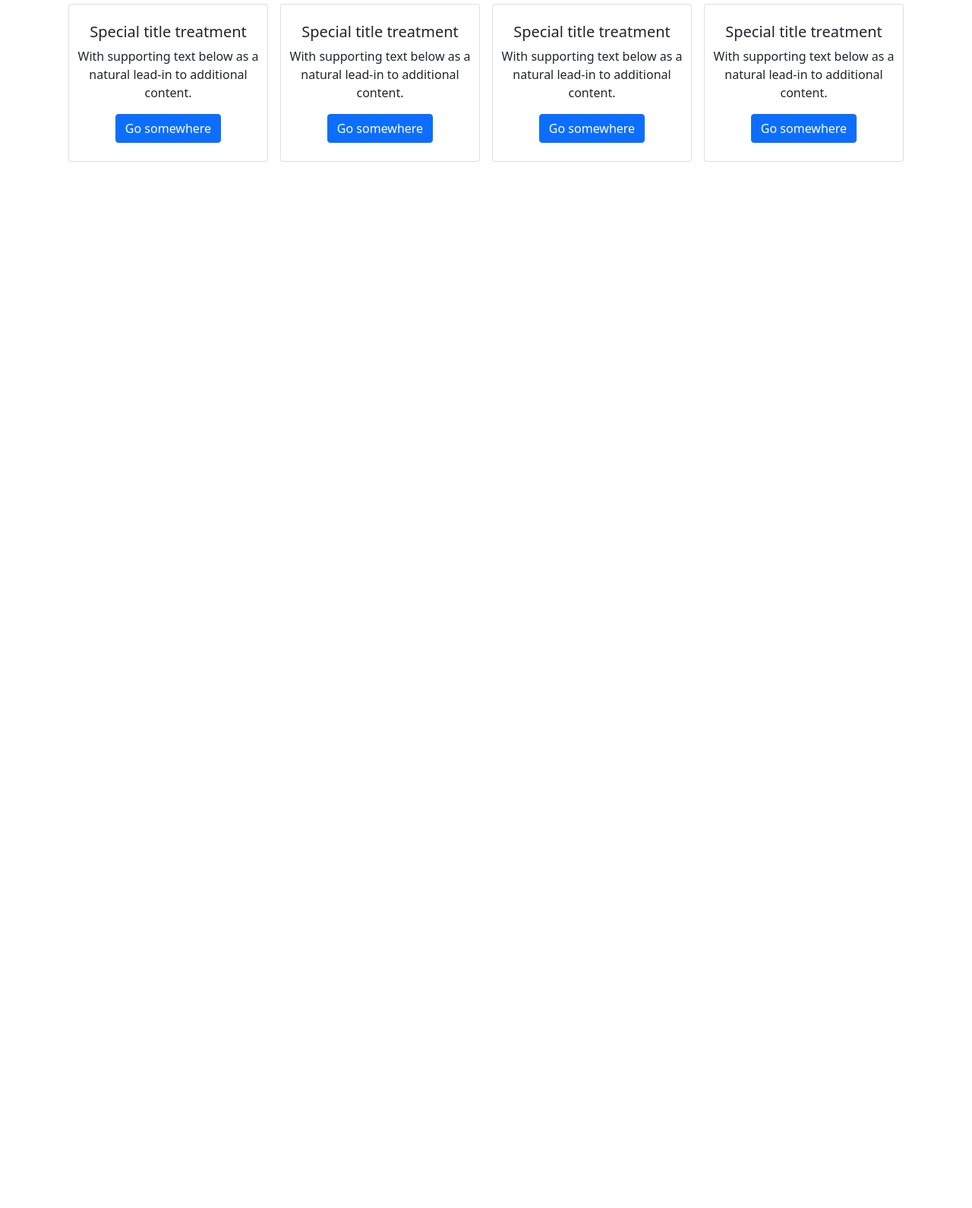
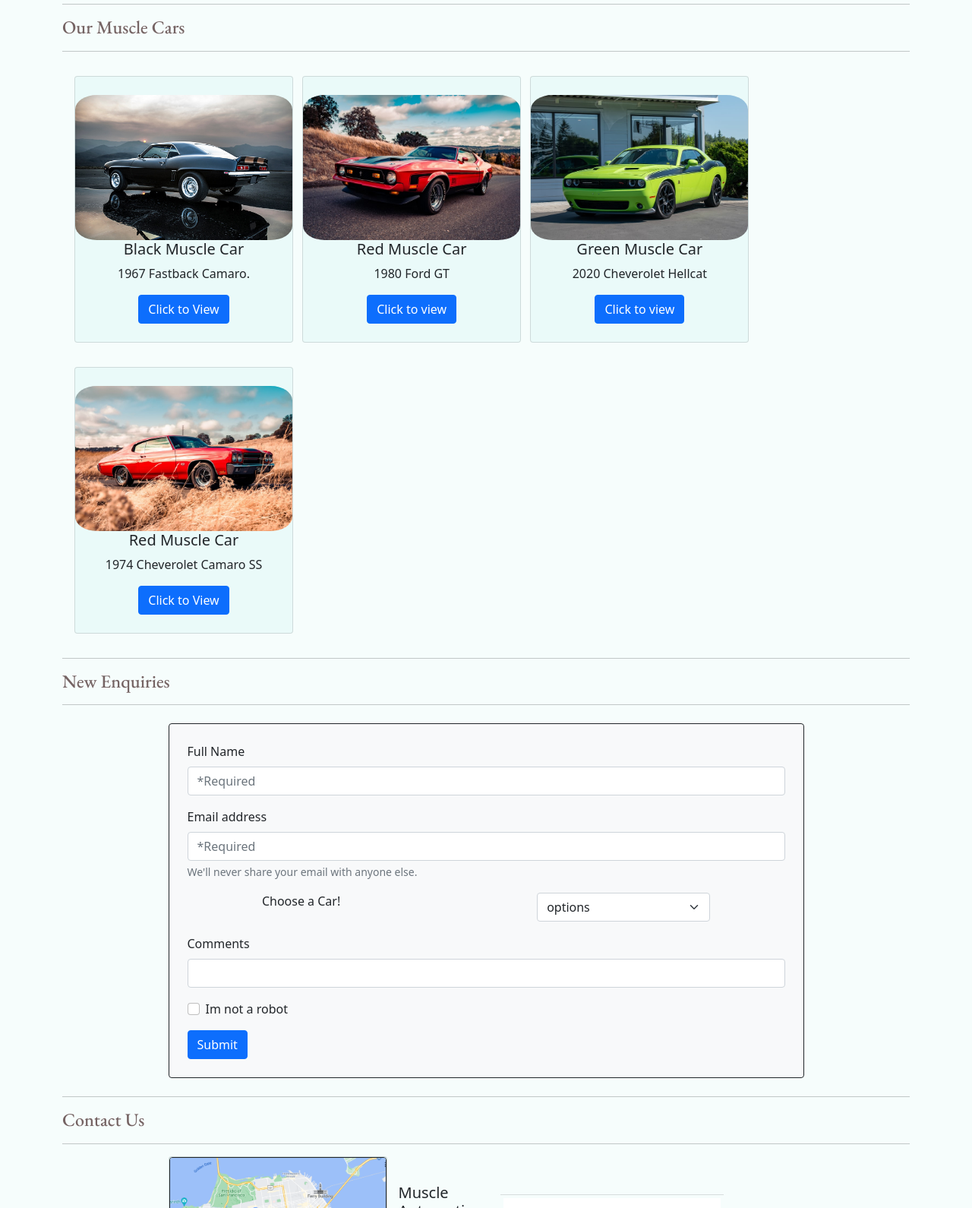
Before and after one commit to emTech-projectDevelopment/ColmarWebAssessement, a plain HTML site: page index.html in a window 1280 px wide. Shown: the part 255-1845 px from the top of the page at 76% size. Before the commit the page ends 800 px from the top, so only its background shows below. Drawn offline with nearby package versions, Linux system fonts and the light colour scheme.

Commit message:
Completed Website -SideNote- Need to center margins for cars section on xs sm breakpoint

```diff
--- a/asset/css/styles.css
+++ b/asset/css/styles.css
@@ -0,0 +1,43 @@
+*,
+*::before,
+*::after {
+    margin: 0;
+    padding: 0;
+    box-sizing: border-box;
+}
+body {
+    position: relative;
+    z-index: 2;
+    background-color: #bdf1ee1f;
+}
+.card {
+    background-color: #bdf1ee33;
+
+}
+.nav-link,
+h4 {
+    color: rgb(117, 99, 99);
+    font-family: 'EB Garamond';
+    font-size: 1.5rem
+}
+.nav-link:hover {
+    color: gray;
+    transform: scale(1.1);
+    box-shadow: 1px 1px 2px 2px silver;
+    border-radius: 15px;
+}
+
+#carImg {
+    position: relative;
+    transition: transform 650ms box-shadow 650ms;
+    border-radius: 10%;
+}
+#carImg:hover {
+    z-index: 1;
+    border-radius: 15px;
+    box-shadow: 2px 2px 5px 5px #d8d8d8;
+    transform: scale(1.58);
+}
+section {
+    margin-top: 5px;
+}
--- a/index.html
+++ b/index.html
@@ -1,5 +1,6 @@
 <!DOCTYPE html>
 <html lang="en">
+
 <head>
 
     <!-- Required Meta -->
@@ -8,7 +9,13 @@
     <meta name="viewport" content="width=device-width, initial-scale=1.0">
 
     <!-- Bootstrap CSS -->
-    <link href="https://cdn.jsdelivr.net/npm/bootstrap@5.1.3/dist/css/bootstrap.min.css" rel="stylesheet" integrity="sha384-1BmE4kWBq78iYhFldvKuhfTAU6auU8tT94WrHftjDbrCEXSU1oBoqyl2QvZ6jIW3" crossorigin="anonymous">
+    <link href="https://cdn.jsdelivr.net/npm/bootstrap@5.1.3/dist/css/bootstrap.min.css" rel="stylesheet"
+        integrity="sha384-1BmE4kWBq78iYhFldvKuhfTAU6auU8tT94WrHftjDbrCEXSU1oBoqyl2QvZ6jIW3" crossorigin="anonymous">
+
+    <!-- Link to Google Font -->
+    <link rel="preconnect" href="https://fonts.googleapis.com">
+<link rel="preconnect" href="https://fonts.gstatic.com" crossorigin>
+<link href="https://fonts.googleapis.com/css2?family=EB+Garamond:wght@500&display=swap" rel="stylesheet">
 
     <!-- Link to CSS -->
     <link rel="stylesheet" href="./asset/css/styles.css">
@@ -17,57 +24,130 @@
 </head>
 
 <body>
-    <div class="container">
-        <div class="row">
+    <div class="container w-100 justify-content-center">
+        <section class="row w-100">
             <div class="col-xs-10 col-m-8">
-                <nav class="w- 100 my-3 d-flex justify-content-between align-items-center">
+                <nav class="nav w-100 my-3 d-flex justify-content-between align-items-center" id="top">
                     <a href="index.html"><img src="/asset/images/car-logo.png"></a>
-                    <div>
-                        <a href="./asset/pages/cars.html" class="navLink">Cars</a>
-                        <a href="./asset/pages/enquiries.html" class="navLink">Enquiries</a>
-                        <a href="./asset/pages/contact.html" class="navLink">Contact</a>
+                    <div class="d-flex">
+                        <a href="#cars" class="nav-link">Cars</a>
+                        <a href="#enquiries" class="nav-link">Enquiries</a>
+                        <a href="#contact" class="nav-link">Contact</a>
                     </div>
                 </nav>
             </div>
-        </div>
-        <div class="row">
-            <div class="col text-center">
+        </section>
+        <section class="row">
+            <div class="col text-center" id="cars">
                 <h1>Vintage cars for hire.</h1>
             </div>
-        </div>
-        <div class="row">
-            <div class="col d-flex">
-                  <div class="card text-center py-4 my-3 mx-2" style="width: 18rem;">
+        </section>
+        <hr>
+        <h4>Our Muscle Cars</h4>
+        <hr>
+        <section class="row w-100 h-auto justify-content-center m-auto" d-inline>
+            <div class="col col-xs-8 col-md-12">
+                <div class="card text-center py-4 my-3 mx-1 d-inline-block" style="width: 18rem;">
                     <div class="card-body1">
-                      <h5 class="card-title">Special title treatment</h5>
-                      <p class="card-text">With supporting text below as a natural lead-in to additional content.</p>
-                      <a href="#" class="btn btn-primary">Go somewhere</a>
+                        <img class="img-fluid" id="carImg" src="asset/images/muscleCar-1.jpeg" alt="black muscle car">
+                        <h5 class="card-title">Black Muscle Car</h5>
+                        <p class="card-text">1967 Fastback Camaro.</p>
+                        <a href="./asset/images/muscleCar-1.jpeg" class="btn btn-primary">Click to View</a>
                     </div>
-                  </div>
-                  <div class="card text-center py-4 my-3 mx-2" style="width: 18rem;">
+                </div>
+                <div class="card text-center py-4 my-3 mx-1 d-inline-block" style="width: 18rem;">
                     <div class="card-body2">
-                      <h5 class="card-title">Special title treatment</h5>
-                      <p class="card-text">With supporting text below as a natural lead-in to additional content.</p>
-                      <a href="#" class="btn btn-primary">Go somewhere</a>
+                        <img class="img-fluid" id="carImg" src="asset/images/muscleCar-2.jpeg" alt="red muscle car">
+                        <h5 class="card-title">Red Muscle Car</h5>
+                        <p class="card-text">1980 Ford GT</p>
+                        <a href="./asset/images/muscleCar-2.jpeg" class="btn btn-primary">Click to view</a>
                     </div>
-                  </div>
-                  <div class="card text-center py-4 my-3 mx-2" style="width: 18rem;">
+                </div>
+                <div class="card text-center py-4 my-3 mx-1 d-inline-block" style="width: 18rem;">
                     <div class="card-body3">
-                      <h5 class="card-title">Special title treatment</h5>
-                      <p class="card-text">With supporting text below as a natural lead-in to additional content.</p>
-                      <a href="#" class="btn btn-primary">Go somewhere</a>
+                        <img class="img-fluid" id="carImg" src="asset/images/muscleCar-3.jpeg" alt="green muscle car">
+                        <h5 class="card-title">Green Muscle Car</h5>
+                        <p class="card-text">2020 Cheverolet Hellcat</p>
+                        <a href="./asset/images/muscleCar-3.jpeg" class="btn btn-primary">Click to view</a>
                     </div>
-                  </div>
-                  <div class="card text-center py-4 my-3 mx-2" style="width: 18rem;">
+                </div>
+                <div class="card text-center py-4 my-3 mx-1 d-inline-block" style="width: 18rem;">
                     <div class="card-body4">
-                      <h5 class="card-title">Special title treatment</h5>
-                      <p class="card-text">With supporting text below as a natural lead-in to additional content.</p>
-                      <a href="#" class="btn btn-primary">Go somewhere</a>
+                        <img class="img-fluid" id="carImg" src="asset/images/muscleCar-4.jpeg" alt="red muscle car">
+                        <h5 class="card-title">Red Muscle Car</h5>
+                        <p class="card-text">1974 Cheverolet Camaro SS</p>
+                        <a href="./asset/images/muscleCar-4.jpeg" class="btn btn-primary">Click to View</a>
                     </div>
-                  </div>
+                </div>
+            </div>
+        </section>
+        <hr>
+        <h4 id="enquiries">New Enquiries</h4>
+        <hr>
+        <section>
+            <form class="form bg-light my-4 p-4 border rounded border-dark w-75 m-auto" action="POST">
+                <div class="form-group mb-3">
+                    <label for="name" class="form-label">Full Name</label>
+                    <input type="textbox" class="form-control" id="name" placeholder="*Required" required>
+                </div>
+                <div class="form-group mb-3">
+                    <label for="email" class="form-label">Email address</label>
+                    <input type="email" class="form-control" id="email" placeholder="*Required" required
+                        aria-describedby="emailHelp">
+                    <div id="emailHelp" class="form-text">We'll never share your email with anyone else.</div>
+                </div>
+                <div class="form-group w-75 m-auto mb-3 d-flex justify-content-between align-items-center">
+                    <p>Choose a Car!</p>
+                    <div class="col-auto">
+                        <select class="form-select" aria-label="Default select example">
+                            <option selected>options</option>
+                            <option value="1967">1967 Camaro</option>
+                            <option value="1980">1980 Ford GT</option>
+                            <option value="2020">2020 Cheverolet Hellcat</option>
+                            <option value="1974">1974 Camaro SS</option>
+                        </select>
+                    </div>
+                </div>
+                <div class="form-group mb-3">
+                    <label for="comments" class="form-label">Comments</label>
+                    <input type="textarea" class="form-control" id="comments">
+                </div>
+                <div class="form-group mb-3 form-check">
+                    <input type="checkbox" class="form-check-input" id="exampleCheck1">
+                    <label class="form-check-label" for="exampleCheck1">Im not a robot</label>
+                </div>
+                <button type="submit" class="btn btn-primary">Submit</button>
+            </form>
+        </section>
+        <hr>
+        <h4 id="contact">Contact Us</h4>
+        <hr>
+        <section class="w-75 h-auto m-auto">
+            <div class="card flex-row align-items-center" style="width: 18rem;">
+                <img src="./asset/images/SanFranMap.png" class="card-img-top img img-fluid border border-dark rounded"
+                    alt="Dealership at San Fransisco Map">
+                <div class="card-body px-3">
+                    <h5 class="card-title">Muscle Automotives</h5>
+                    <p class="card-text">A collection of the worlds most beautiful and powerful vinatge muscle cars.</p>
+                </div>
+                <ul class="list-group list-group-flush">
+                    <li class="list-group-item m-1">+409 504 816</li>
+                    <li class="list-group-item m-1">5049 Eastlake drive, San Fransisco</li>
+                    <li class="list-group-item border-bottom m-1">contact@muscleautomotives.com</li>
+                </ul>
+            </div>
+        </section>
+        <a href="#top">Back to top</a>
+    </div>
 
-            </div>
-        </div>
-    </div>
+    <!-- Popper Js -->
+    <script src="https://cdn.jsdelivr.net/npm/@popperjs/core@2.10.2/dist/umd/popper.min.js"
+        integrity="sha384-7+zCNj/IqJ95wo16oMtfsKbZ9ccEh31eOz1HGyDuCQ6wgnyJNSYdrPa03rtR1zdB"
+        crossorigin="anonymous"></script>
+    <!-- Bootstrap Js -->
+    <script src="https://cdn.jsdelivr.net/npm/bootstrap@5.1.3/dist/js/bootstrap.min.js"
+        integrity="sha384-QJHtvGhmr9XOIpI6YVutG+2QOK9T+ZnN4kzFN1RtK3zEFEIsxhlmWl5/YESvpZ13"
+        crossorigin="anonymous"></script>
 </body>
+
 </html>
```
Also changed, not shown: asset/images/SanFranMap.png (added), asset/images/muscleCar-1.jpeg (added), asset/images/muscleCar-2.jpeg (added), asset/images/muscleCar-3.jpeg (added), asset/images/muscleCar-4.jpeg (added).
